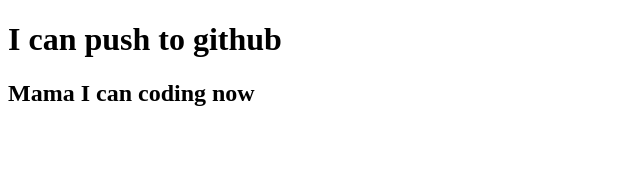
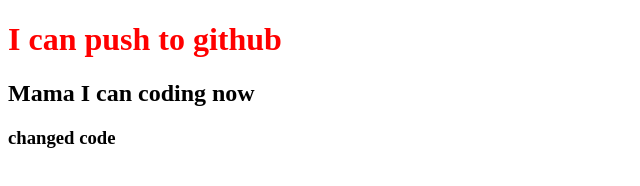
Before and after one commit to mahin993/my-second-ripo, a plain HTML site: page index.html in a window 1280 px wide. Shown: the whole page, without its empty margins (0-640 px from the left). Drawn offline with Linux system fonts and the light colour scheme.

Commit message:
style added

```diff
--- a/index.html
+++ b/index.html
@@ -5,9 +5,11 @@
     <meta http-equiv="X-UA-Compatible" content="IE=edge">
     <meta name="viewport" content="width=device-width, initial-scale=1.0">
     <title>My Second Github Ripo</title>
+    <link rel="stylesheet" href="style.css">
 </head>
 <body>
     <h1>I can push to github</h1>
     <h2>Mama I can coding now</h2>
+    <h3>changed code</h3>
 </body>
 </html>
--- /dev/null
+++ b/style.css
@@ -0,0 +1,4 @@
+h1{
+    color: red;
+    border: 3px;
+}
```
